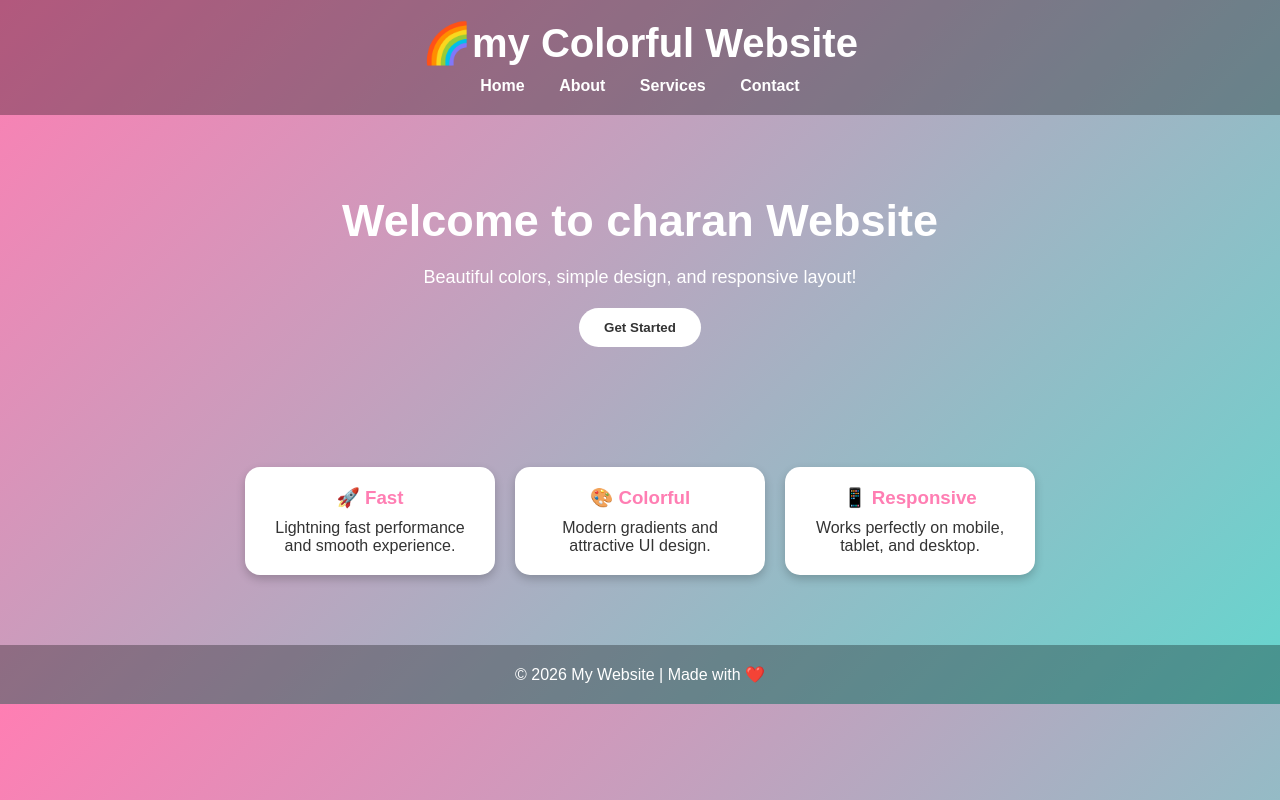
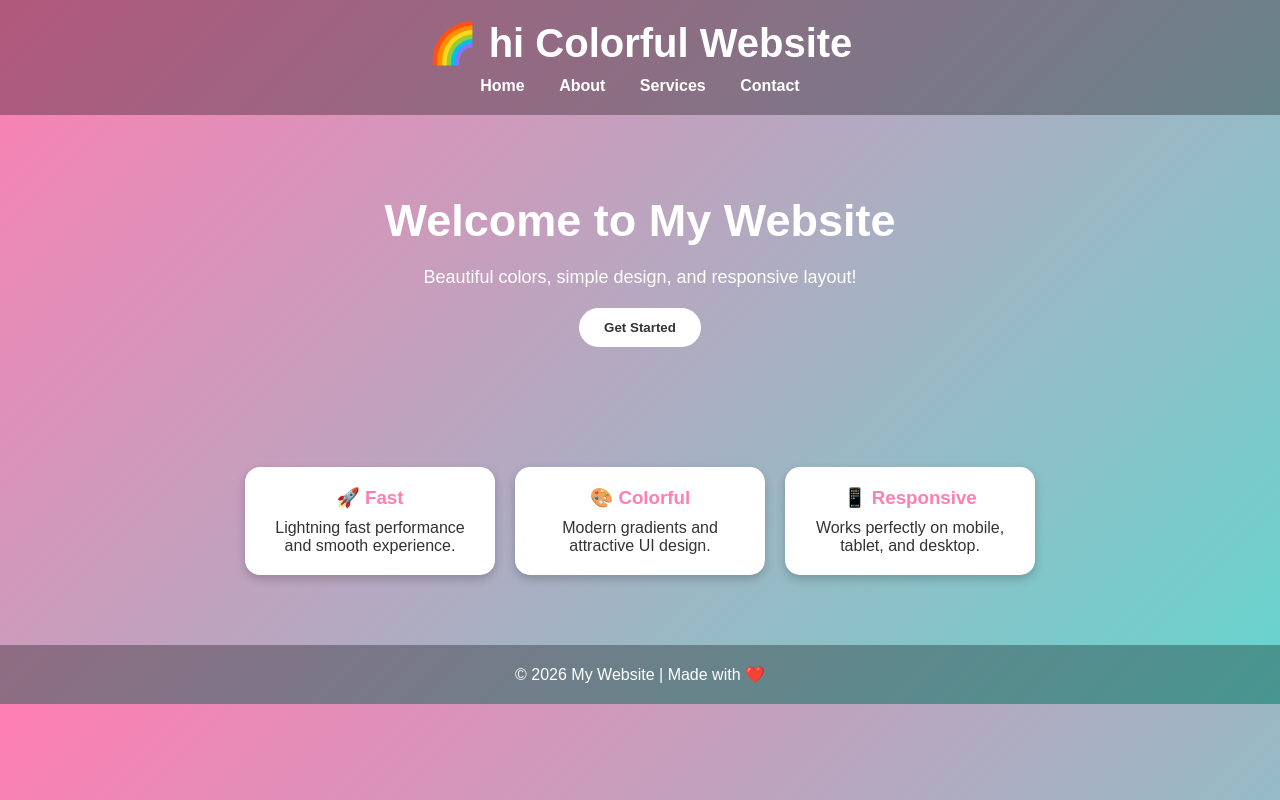
Before and after one commit to gunticharan01/devopsch, a website: page index.html in a window 1280 px wide. Drawn offline with Linux system fonts and the light colour scheme.

Commit message:
changed hi instead my in index.html

```diff
--- a/index.html
+++ b/index.html
@@ -108,7 +108,7 @@
 <body>
 
 <header>
-    <h1>🌈my Colorful Website</h1>
+    <h1>🌈 hi Colorful Website</h1>
     <nav>
         <a href="#">Home</a>
         <a href="#">About</a>
@@ -118,7 +118,7 @@
 </header>
 
 <section class="hero">
-    <h2>Welcome to charan Website</h2>
+    <h2>Welcome to My Website</h2>
     <p>Beautiful colors, simple design, and responsive layout!</p>
     <button class="btn">Get Started</button>
 </section>
```
